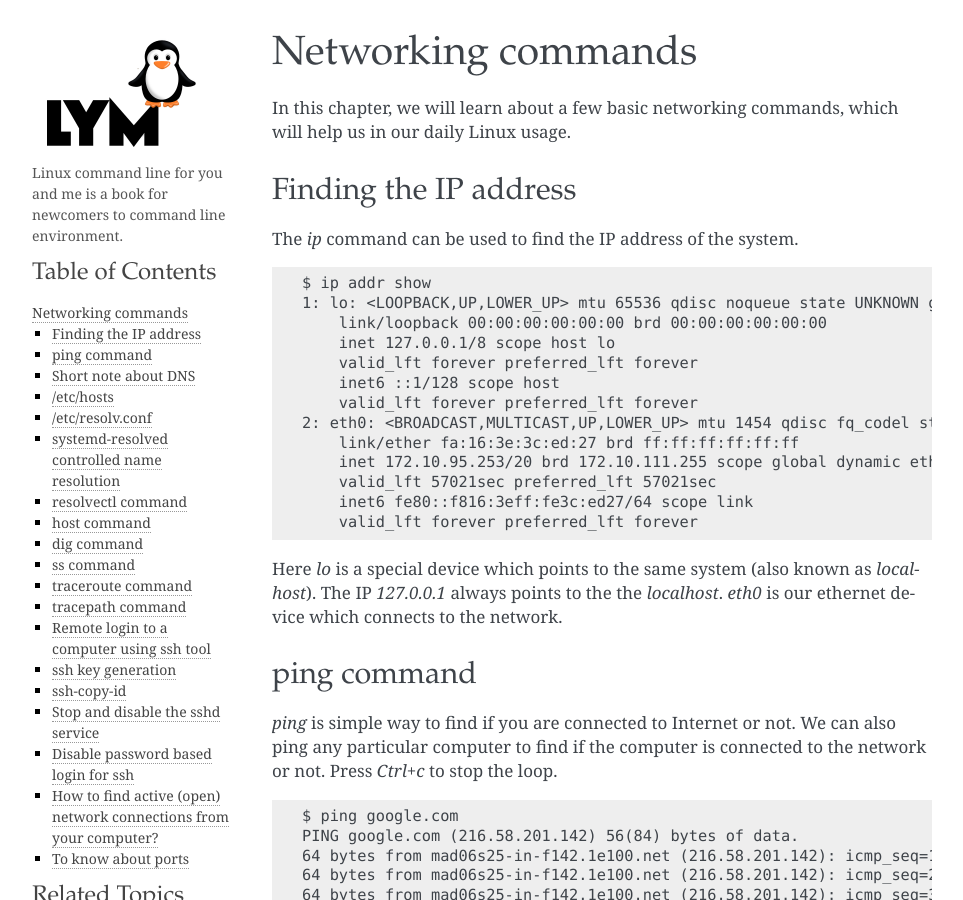
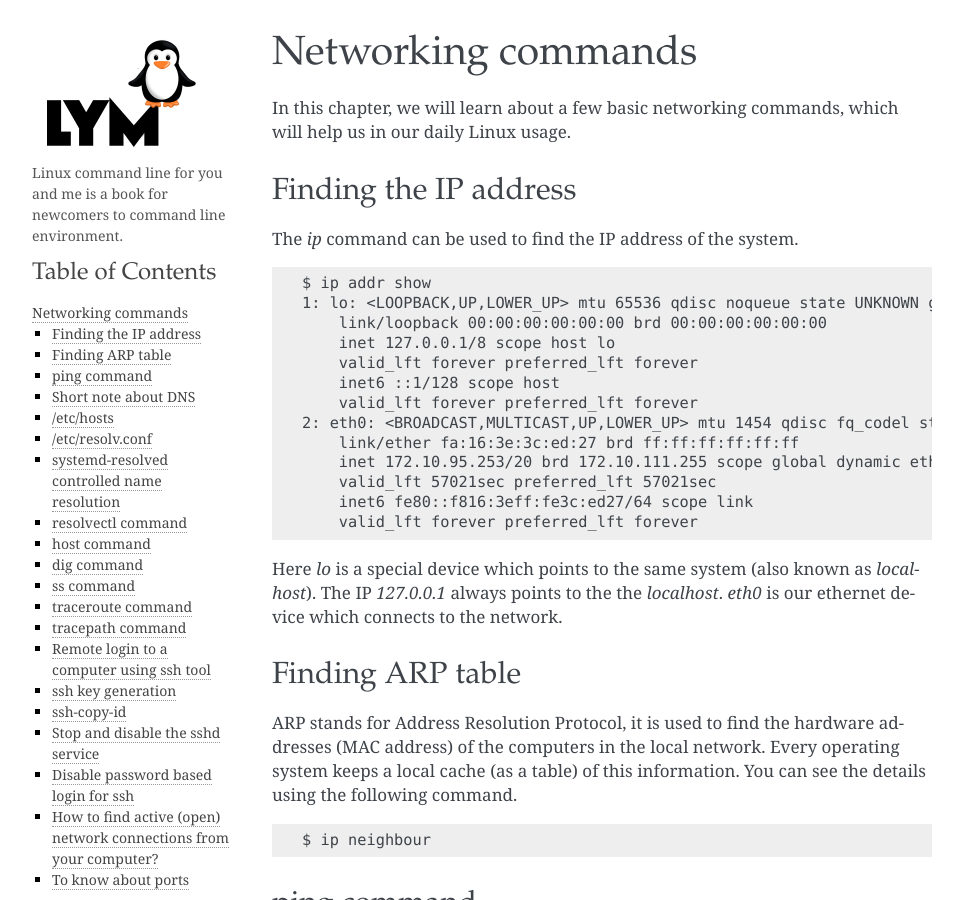
Before and after one commit to kushaldas/lym, a Sphinx documentation site: the page built from docs/networking.rst, in a window 1280 px wide and 900 px high. Shown: the whole window, without its empty margins (148-1111 px from the left). Built offline with Sphinx 7.4.7, drawn with Linux system fonts in a browser that asks for light colours; a script that is not in the unit is left out.

Commit message:
Adds arp

```diff
--- a/docs/networking.rst
+++ b/docs/networking.rst
@@ -28,6 +28,21 @@ The *ip* command can be used to find the IP address of the system.
 
 Here *lo* is a special device which points to the same system (also known as *localhost*). The IP *127.0.0.1* always points to the the *localhost*.
 *eth0* is our ethernet device which connects to the network.
+
+
+.. index:: arp
+
+Finding ARP table
+------------------
+
+ARP stands for Address Resolution Protocol, it is used to find the hardware
+addresses (MAC address) of the computers in the local network. Every operating
+system keeps a local cache (as a table) of this information. You can see the
+details using the following command.
+
+::
+
+    $ ip neighbour
 
 
 .. index:: ping
```
